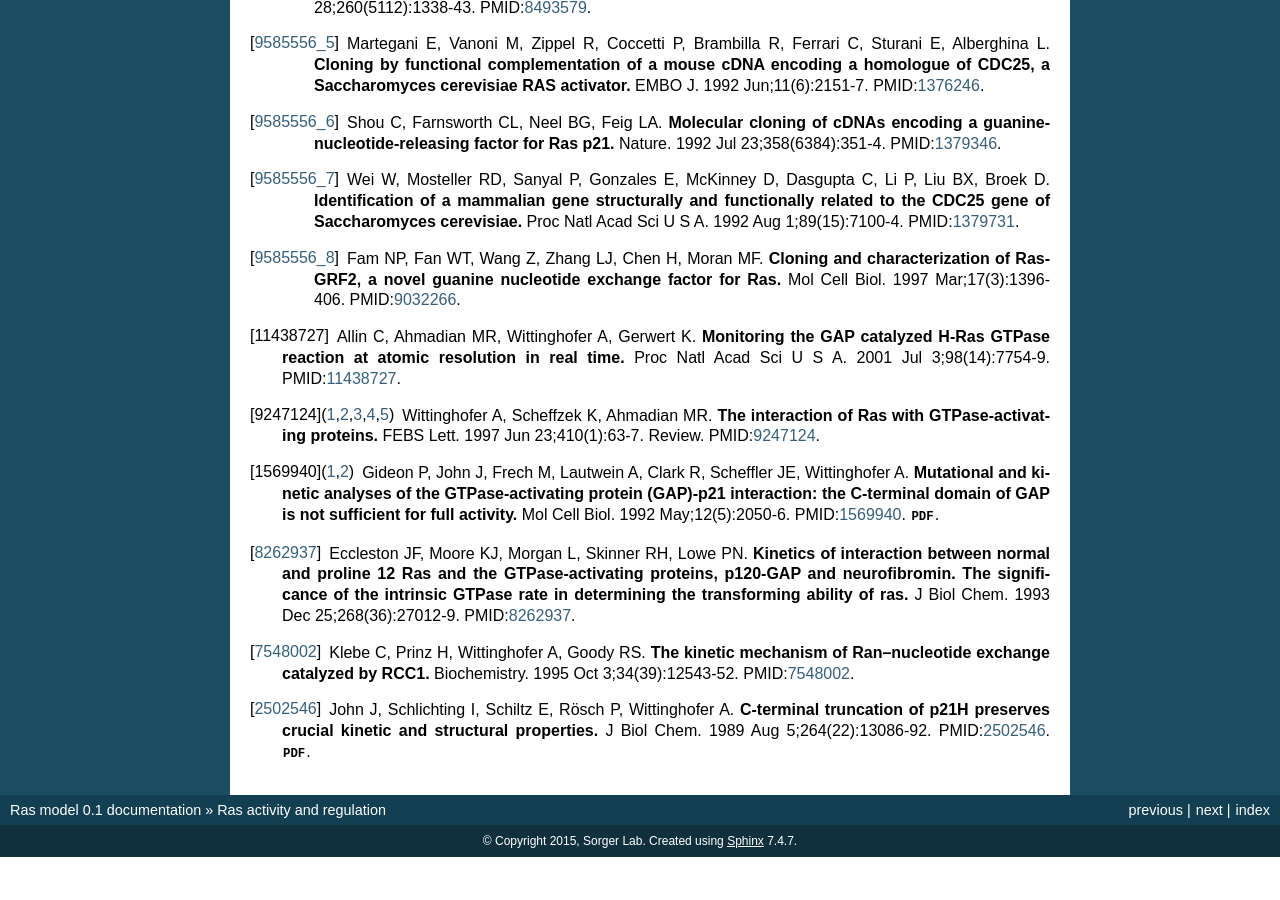
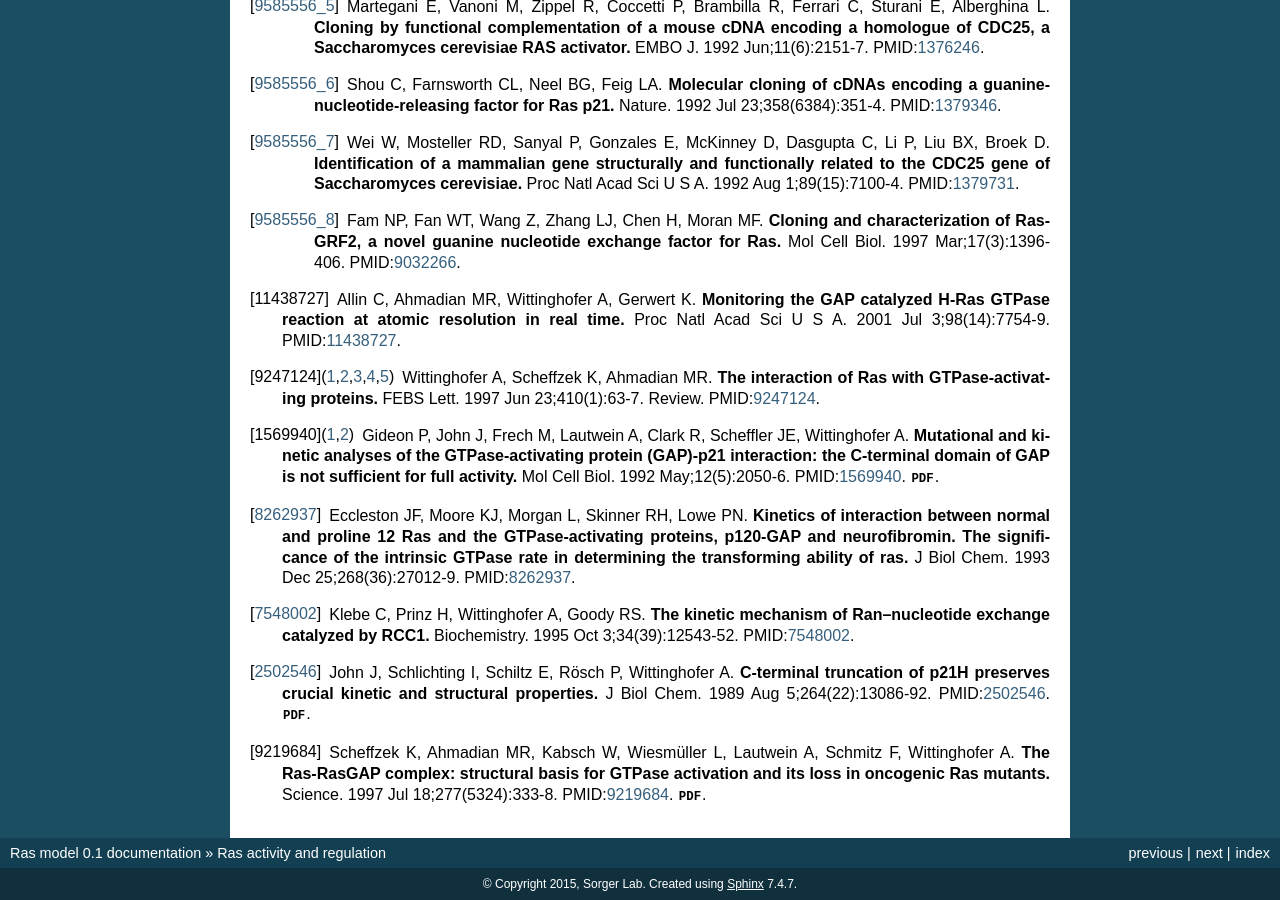
Before and after one commit to sorgerlab/rasmodel, a Sphinx documentation site: the page built from doc/ras_regulation.rst, in a window 1280 px wide and 900 px high, scrolled down 10246 px. Built offline with Sphinx 7.4.7, drawn with Linux system fonts in a browser that asks for light colours; before the commit the page ends 11103 px from its top, so only the background shows below that; some of the changed text lies outside the part shown.

Commit message:
A few more PDFs

```diff
--- a/doc/ras_regulation.rst
+++ b/doc/ras_regulation.rst
@@ -563,9 +563,9 @@ References
 
 .. [18568040_46] Trahey M, McCormick F. **A cytoplasmic protein stimulates normal N-ras p21 GTPase, but does not affect oncogenic mutants.** Science.  1987;238:542–545. References 41–46 established that oncogenic mutation of ras affects its nucleotide cycle. :pmid:`2821624`.
 
-.. [9690470] Boriack-Sjodin PA, Margarit SM, Bar-Sagi D, Kuriyan J. **The structural basis of the activation of Ras by Sos.** Nature. 1998 Jul 23;394(6691):337-43. :pmid:`9690470`. :download: `PDF </pdf/9690470.pdf>`.
+.. [9690470] Boriack-Sjodin PA, Margarit SM, Bar-Sagi D, Kuriyan J. **The structural basis of the activation of Ras by Sos.** Nature. 1998 Jul 23;394(6691):337-43. :pmid:`9690470`. :download:`PDF </pdf/9690470.pdf>`.
 
-.. [9585556] Lenzen C, Cool RH, Prinz H, Kuhlmann J, Wittinghofer A. **Kinetic analysis by fluorescence of the interaction between Ras and the catalytic domain of the guanine nucleotide exchange factor Cdc25Mm.** Biochemistry. 1998 May 19;37(20):7420-30. :pmid:`9585556`. :download: `PDF </pdf/9585556.pdf>`.
+.. [9585556] Lenzen C, Cool RH, Prinz H, Kuhlmann J, Wittinghofer A. **Kinetic analysis by fluorescence of the interaction between Ras and the catalytic domain of the guanine nucleotide exchange factor Cdc25Mm.** Biochemistry. 1998 May 19;37(20):7420-30. :pmid:`9585556`. :download:`PDF </pdf/9585556.pdf>`.
 
 .. [9690470_17] Lai CC, Boguski M, Broek D, Powers S. **Influence of guanine nucleotides on complex formation between Ras and CDC25 proteins.** Mol Cell Biol. 1993 Mar;13(3):1345-52. :pmid:`8441380`.
 
@@ -604,3 +604,5 @@ References
 .. [7548002] Klebe C, Prinz H, Wittinghofer A, Goody RS. **The kinetic mechanism of Ran--nucleotide exchange catalyzed by RCC1.** Biochemistry. 1995 Oct 3;34(39):12543-52. :pmid:`7548002`.
 
 .. [2502546] John J, Schlichting I, Schiltz E, Rösch P, Wittinghofer A.  **C-terminal truncation of p21H preserves crucial kinetic and structural properties.** J Biol Chem. 1989 Aug 5;264(22):13086-92. :pmid:`2502546`. :download:`PDF </pdf/2502546.pdf>`.
+
+.. [9219684] Scheffzek K, Ahmadian MR, Kabsch W, Wiesmüller L, Lautwein A, Schmitz F, Wittinghofer A. **The Ras-RasGAP complex: structural basis for GTPase activation and its loss in oncogenic Ras mutants.** Science. 1997 Jul 18;277(5324):333-8. :pmid:`9219684`. :download:`PDF </pdf/9219684.pdf>`.
```
Also changed, not shown: 1 other file.
